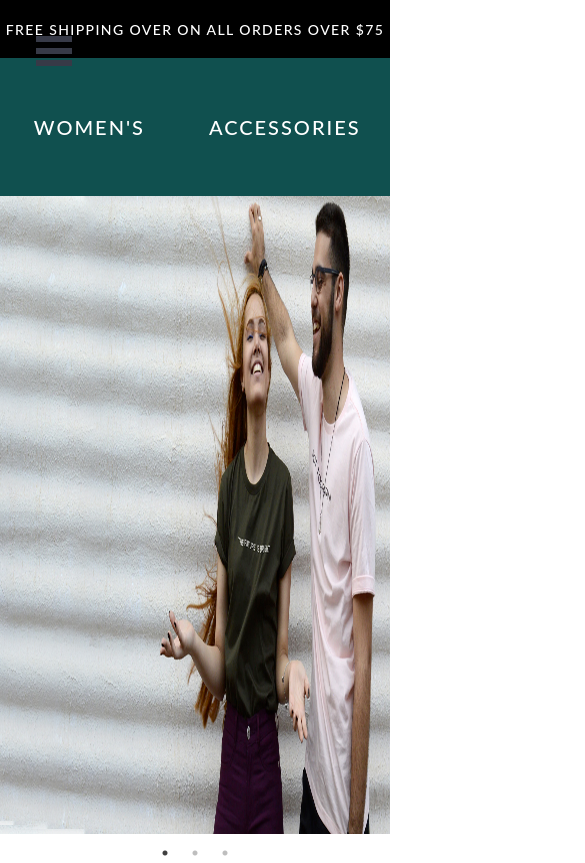
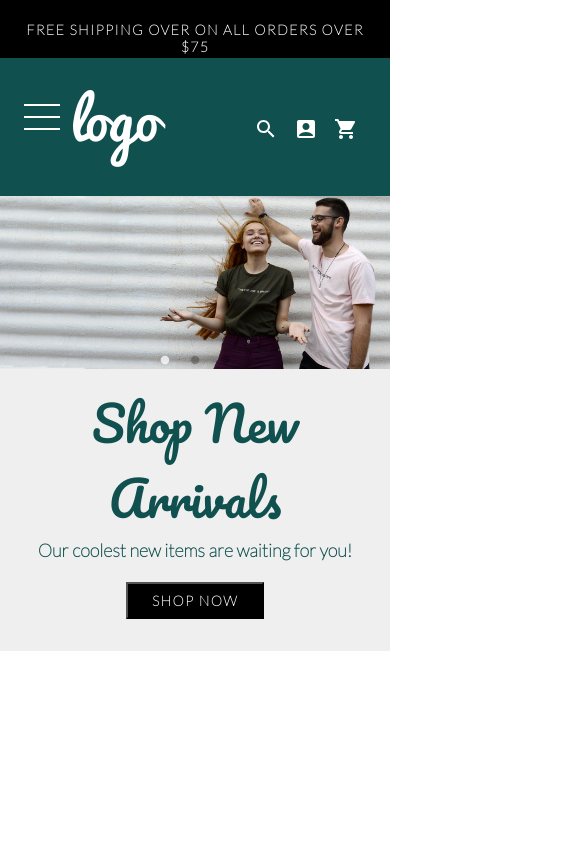
Before and after one commit to Justyboy/dyode_ecommerce, a React (Create React App) app: page / in a window 390 px wide. Shown: the top 863 px of the page, 585 px wide, since content can reach past the window. Built offline with nearby package versions, Linux system fonts and the light colour scheme.

Commit message:
added mobile styling for header and hero banner

```diff
--- a/public/index.html
+++ b/public/index.html
@@ -12,6 +12,13 @@
     <link rel="stylesheet" type="text/css" charset="UTF-8" href="https://cdnjs.cloudflare.com/ajax/libs/slick-carousel/1.6.0/slick.min.css" />
     <link rel="stylesheet" type="text/css" href="https://cdnjs.cloudflare.com/ajax/libs/slick-carousel/1.6.0/slick-theme.min.css" />
 
+    <link rel="preconnect" href="https://fonts.googleapis.com">
+<link rel="preconnect" href="https://fonts.gstatic.com" crossorigin>
+<link href="https://fonts.googleapis.com/css2?family=Pacifico&display=swap" rel="stylesheet">
+
+<link rel="preconnect" href="https://fonts.googleapis.com">
+<link rel="preconnect" href="https://fonts.gstatic.com" crossorigin>
+<link href="https://fonts.googleapis.com/css2?family=Lato:wght@100&family=Pacifico&display=swap" rel="stylesheet">
     <!--
       manifest.json provides metadata used when your web app is installed on a
       user's mobile device or desktop. See https://developers.google.com/web/fundamentals/web-app-manifest/
--- a/src/App.css
+++ b/src/App.css
@@ -3,6 +3,7 @@
     *::before,
     *::after {
     box-sizing: border-box;
+
 }
 
 /* Remove default margin */
@@ -19,10 +20,11 @@ dd {
     margin: 0;
     }
 
-
 /*Annoucement bar*/
     .topbar{
         display: flex;
+        flex-wrap: wrap;
+        padding: 0 1rem;
         justify-content: center;
         align-items: center;
         height: 58px;
@@ -35,20 +37,21 @@ dd {
         bottom: 20px;
         font-family: Lato;
         font-style: normal;
-        font-weight: 500;
+        font-weight: bold;
         font-size: 14px;
         line-height: 17px;
         /* identical to box height */
         text-align: center;
         letter-spacing: 0.1em;
         text-transform: uppercase;
-
         color: #FFFFFF;
      }
+
+
             /* Header */
-
     .header{
         display: flex;
+        flex-wrap: wrap;
         justify-content: center;
         height: 138px;
         background: #10504F;
@@ -60,7 +63,7 @@ dd {
         flex: 2;
         font-family: Lato;
         font-style: normal;
-        font-weight: 500;
+        font-weight: bold;
         font-size: 20px;
         line-height: 24px;
         /* identical to box height */
@@ -69,37 +72,52 @@ dd {
         text-transform: uppercase;
         color: #FFFFFF;
     }
+
+    .slick-dots li.slick-active button:before{
+        color: #fff;
+    }
+
+    .bm-burger-bars{
+        background: #fff;
+    }
+    .bm-menu{
+        background: #0b3837;
+    }
     .header__center ul, li {
         display: flex;
+        flex-wrap: wrap;
         cursor: pointer;
-    padding: 0 2rem;
+        padding: 0 1rem;
         align-items: center;
         justify-content: center;
     }
     .header__center ul li:hover{
-        color: gray;
+        color: lightgray;
+    }
+    .header__right svg:hover{
+        color: lightgray;
     }
     .header__right{
         display: flex;
         justify-content: right;
         align-self: center;
         padding-left: 3rem;
+        padding-right: 1rem;
     }
     .header__left{
         display: flex;
-        padding: 2rem 2rem;
+        padding: 2rem 2rem 2rem 4rem;
     }
 
     .header__left img{
-        width: 93px;
-        height: 77px;
+        width: 100%;
+        height: 100%;
     }
     svg{
         color: #fff;
         margin: 0 .5rem;
         cursor: pointer;
     }
-
     /* Heroslide */
         .hero{
             width: 1440px;
@@ -107,12 +125,74 @@ dd {
             left: 0px;
             top: 0px;
                     }
-
       .hero-image{
-            width: 1440px;
-            height: 638px;
+            width: 100%;
+            height: auto;
             left: 0px;
             top: 193px;
+         }
+         .head-text {
+            position: relative;
+         }
+         .text-on-image {
+            display: flex;
+            position: absolute;
+            flex-direction: column;
+            bottom: 25%;
+            flex-wrap: wrap;
+            padding: 0 15rem 0 2rem;
+            align-items: flex-start;
+            text-align: center;
+         }
+
+         .text-on-image h1{
+            font-family: Pacifico;
+            font-style: normal;
+            font-weight: normal;
+            font-size: 60px;
+            line-height: 105px;
+            color: #10504F;
+        }
+
+
+        .text-on-image p {
+            font-family: Lato;
+            font-style: normal;
+            font-weight: bold;
+            font-size: 26px;
+            line-height: 31px;
+            color: #10504F;
+     }
+
+     .text-on-image button{
+        font-family: Lato;
+        font-style: normal;
+        font-weight: bold;
+        font-size: 14px;
+        line-height: 17px;
+        /* identical to box height */
+        background: #000;
+        text-align: center;
+        letter-spacing: 0.1em;
+        text-transform: uppercase;
+        color: #FFFFFF;
+        padding: 0.5rem 1.5rem;
+        margin: 1rem 0;
+     }
+     .text-on-image button:hover{
+        background: #fff;
+        color: #10504F;
+     }
+
+     .slick-dots{
+         bottom: 12px;
+     }
+     .slick-dots li button:before{
+         font-size: 10px;
+     }
+
+     .bm-burger-bars{
+        height: 5% !important;
     }
 
     /* Collections */
@@ -126,3 +206,62 @@ dd {
     /* Newsletter */
 
     /* Footer */
+
+
+        /* All media queries below */
+    @media only screen and (max-width: 550px) {
+        .header__center{
+            display: none;
+        }
+        .bm-burger-button{
+            display: flex;
+            left: 24px;
+            top: 104px;
+        }
+    }
+    @media only screen and (min-width: 550px) {
+    .bm-burger-button{
+        display: none;
+     }
+    }
+
+    @media only screen and (max-width: 760px) {
+        .text-on-image{
+            display: flex;
+            position: inherit;
+            flex-direction: column;
+            bottom: 25%;
+            flex-wrap: wrap;
+            padding: 1rem;
+            align-items: center;
+            background: #EFEFEF;
+        }
+        .slick-dots{
+            bottom: 250px;
+        }
+    }
+
+    @media only screen and (max-width: 550px) {
+
+            .text-on-image h1 {
+               font-size: 50px;
+
+            }
+            .text-on-image p {
+                font-size: 20px;
+            }
+        }
+
+        @media only screen and (max-width: 440px) {
+            .slick-dots{
+            bottom: 280px;
+            }
+            .text-on-image h1 {
+            font-size: 48px;
+            line-height: 75px;
+                }
+
+            .text-on-image p {
+            font-size: 18px;
+                }
+            }
--- a/src/App.js
+++ b/src/App.js
@@ -17,16 +17,13 @@ function App() {
       </div>
 
       {/* Sidebar */}
-
       <Sidebar pageWrapId={'page-wrap'} outerContainerId={'outer-container'} />
 
-
       {/* Header */}
-        <Header />
+      <Header />
 
       {/* Hero*/}
       <Heroslide />
-
 
     {/* Collections */}
     {/* Product Slider */}
--- a/src/components/Header.js
+++ b/src/components/Header.js
@@ -21,7 +21,7 @@ function Header() {
        <li>HOME</li>
        <li>WOMEN'S</li>
        <li>ACCESSORIES</li>
-       <li>SALE</li>
+       <li>SALE!</li>
      </ul>
      </div>
    <div className='header__right'>
--- a/src/components/Heroslide.js
+++ b/src/components/Heroslide.js
@@ -9,35 +9,74 @@ export default function SimpleSlider() {
   var settings = {
     dots: true,
     infinite: true,
-    speed: 300,
+    speed: 100,
     slidesToShow: 1,
     slidesToScroll: 1
   };
+
+  const colorWhite = {
+    color: '#fff'
+  };
+
   return (
     <Slider {...settings}>
 
       <div className="hero-image">
+      <div className = "head-text">
+        <div className = "head-image">
         <img src={heroimg1}
-    alt="Company banner"
+            alt="Shop New Arrivals"
             width="100%"
-    height="100%"
+            height="auto"
             />
         </div>
+          <div class='text-on-image'>
+             <h1>Shop New Arrivals </h1>
+             <p>Our coolest new items are waiting for you!</p>
+             <button>SHOP NOW</button>
+          </div>
+      </div>
+      </div>
+
+        {/* Hero banner image  */}
+
+
+
       <div className="hero-image">
+      <div className = "head-text">
+        <div className = "head-image">
         <img src={heroimg2}
-    alt="Company banner"
+            alt="Our Fave Tees "
             width="100%"
-    height="100%"
+            height="auto"
             />
         </div>
+          <div class='text-on-image'>
+             <h1 style={colorWhite}>Our Fave Tees </h1>
+             <p  style={colorWhite}>Shop all our favorites</p>
+             <button>SHOP NOW</button>
+          </div>
+      </div>
+      </div>
+
+        {/* Hero banner image  */}
+
       <div className="hero-image">
+      <div className = "head-text">
+        <div className = "head-image">
         <img src={heroimg3}
-    alt="Company banner"
+            alt="Men's Tees"
             width="100%"
-    height="100%"
+            height="auto"
             />
         </div>
-
+          <div class='text-on-image'>
+             <h1 style={colorWhite}>Men's Tees </h1>
+             <p style={colorWhite}>Find the perfect shirt</p>
+             <button>SHOP NOW</button>
+          </div>
+      </div>
+      </div>
     </Slider>
   );
 }
--- a/src/components/Sidebar.css
+++ b/src/components/Sidebar.css
@@ -70,12 +70,16 @@
   /* Individual item */
 .bm-item {
     display: inline-block;
-
-    color: #d1d1d1;
+    color: #fff;
     margin-bottom: 10px;
     text-align: left;
     text-decoration: none;
     transition: color 0.2s;
+    font-family: Lato;
+    font-style: normal;
+    font-weight: bold;
+    font-size: 20px;
+    line-height: 24px;
   }
 
   .bm-item:hover {
```
Lines whose indentation alone changed are shown as unchanged.
